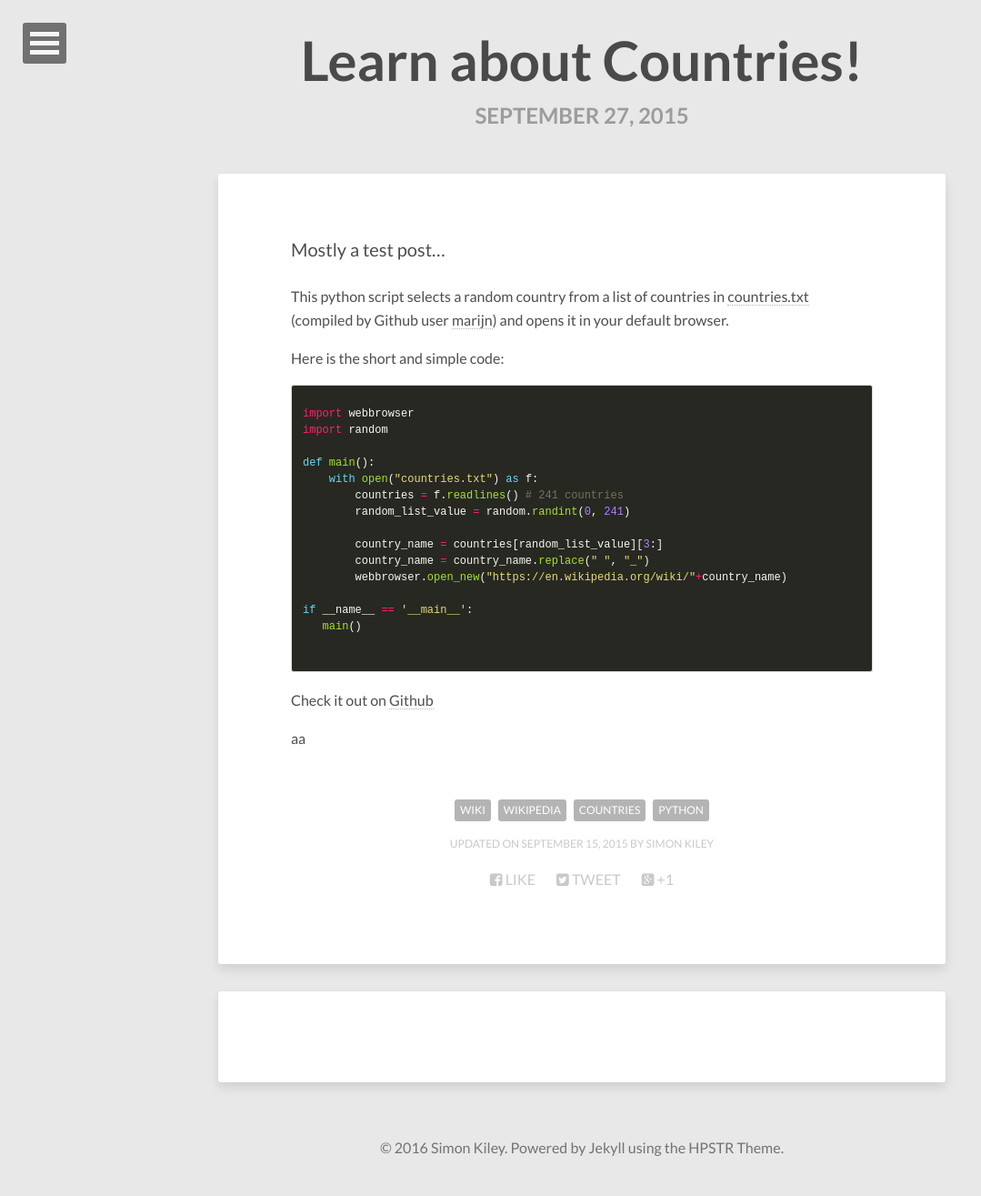
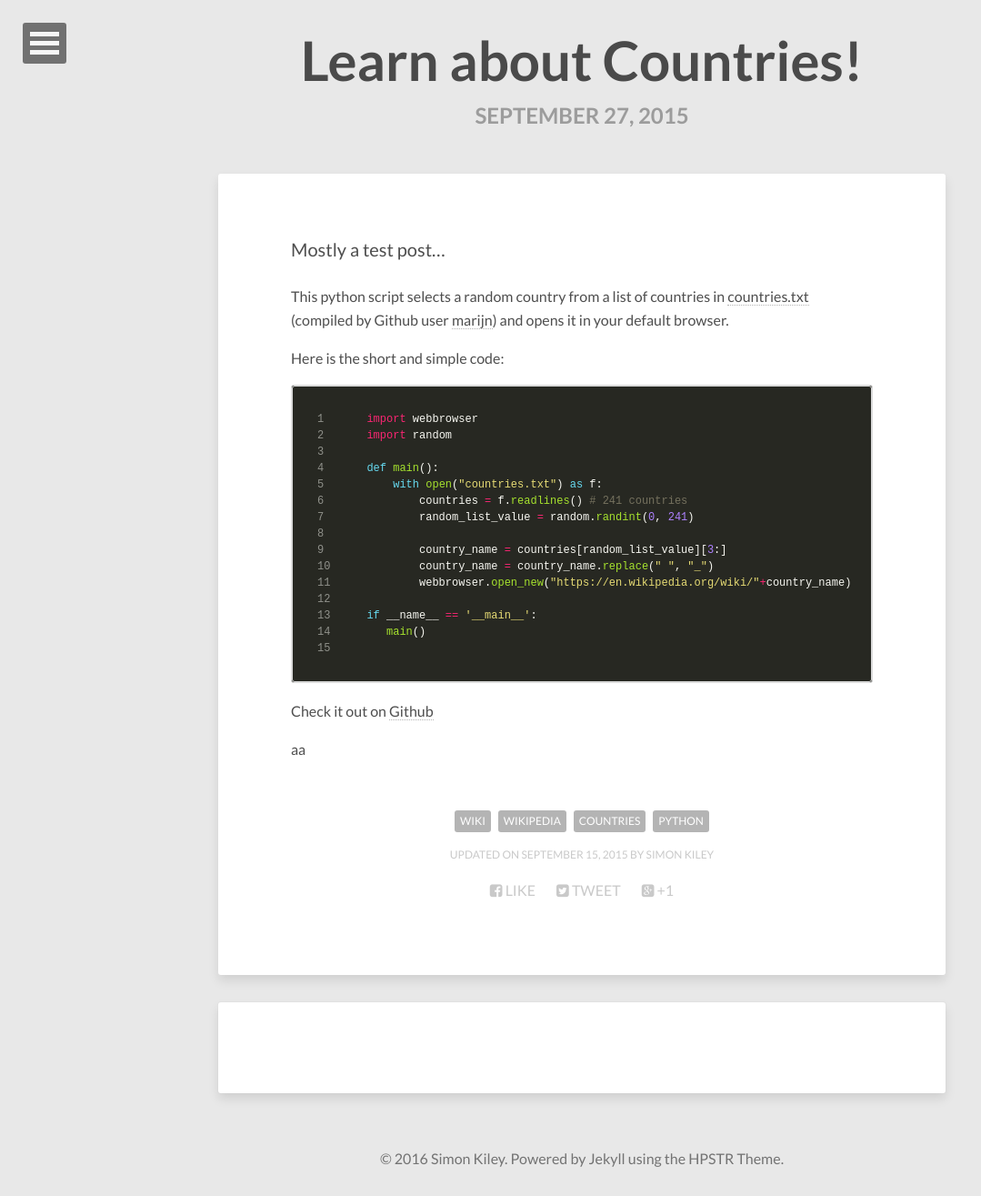
Before and after one commit to simonkiley/gh-pages, a Jekyll site: the page built from _posts/2015-09-27-random-wiki-pages.md, in a window 1280 px wide. Shown: the whole page at 91% size, without its empty margins (0-1079 px from the left). Built offline with Jekyll 4.4.1, drawn with Linux system fonts in a browser that asks for light colours; nearby versions of some CDN libraries; library files that are not in the unit come from our copies.

Commit message:
changed pygments to rouge

````diff
--- a/_config.yml
+++ b/_config.yml
@@ -39,7 +39,7 @@
 # http://en.wikipedia.org/wiki/List_of_tz_database_time_zones
 timezone:    America/New_York
 future:      true
-highlighter: pygments
+highlighter: rouge
 markdown:    kramdown
 gems:
   - jekyll-sitemap
--- a/_posts/2015-09-27-random-wiki-pages.md
+++ b/_posts/2015-09-27-random-wiki-pages.md
@@ -15,8 +15,7 @@
 
 Here is the short and simple code:
 
-{% highlight python %}
-
+```python
 import webbrowser
 import random
 
@@ -32,7 +31,7 @@
 if __name__ == '__main__':
    main()
 
-{% endhighlight %}
+```
 
 Check it out on [Github](https://github.com/simonkiley/random-wiki-countries)
 
````
